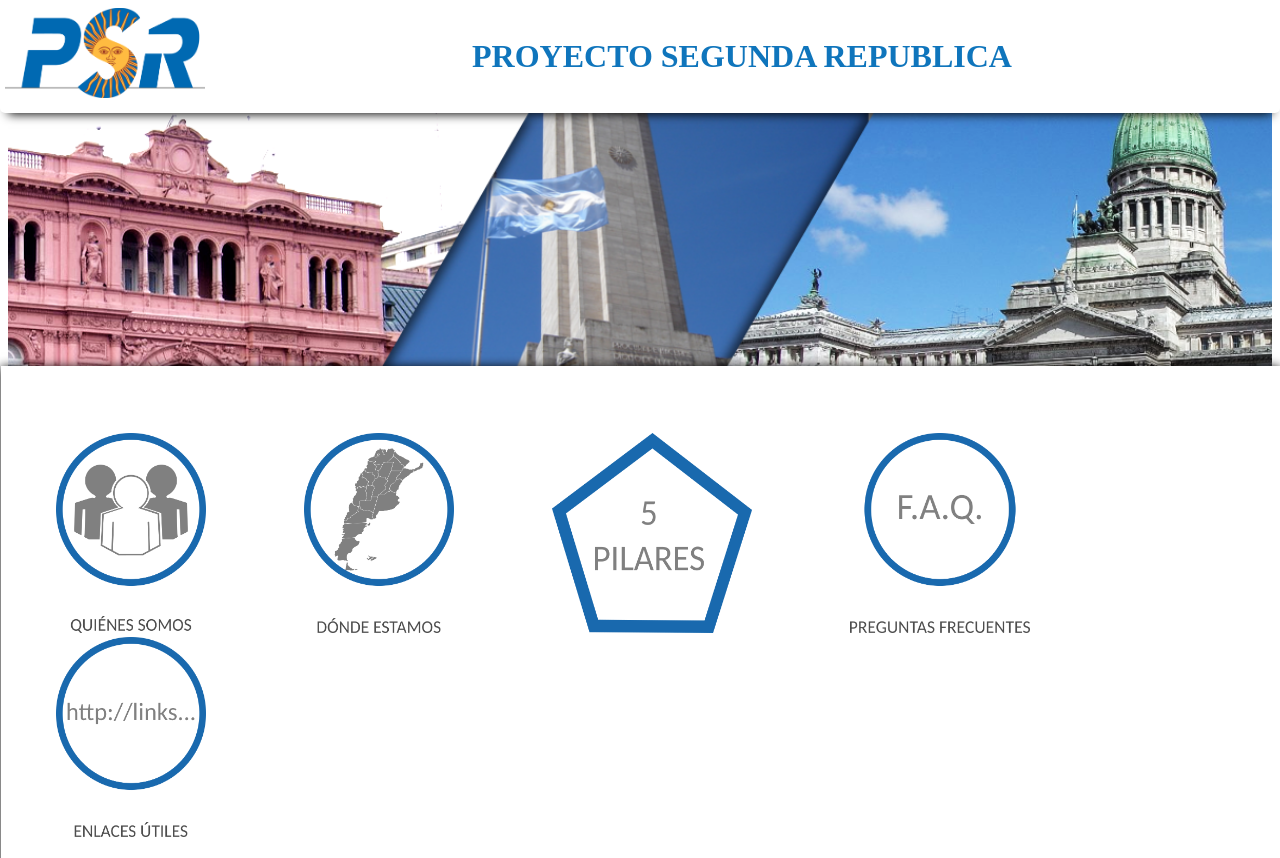
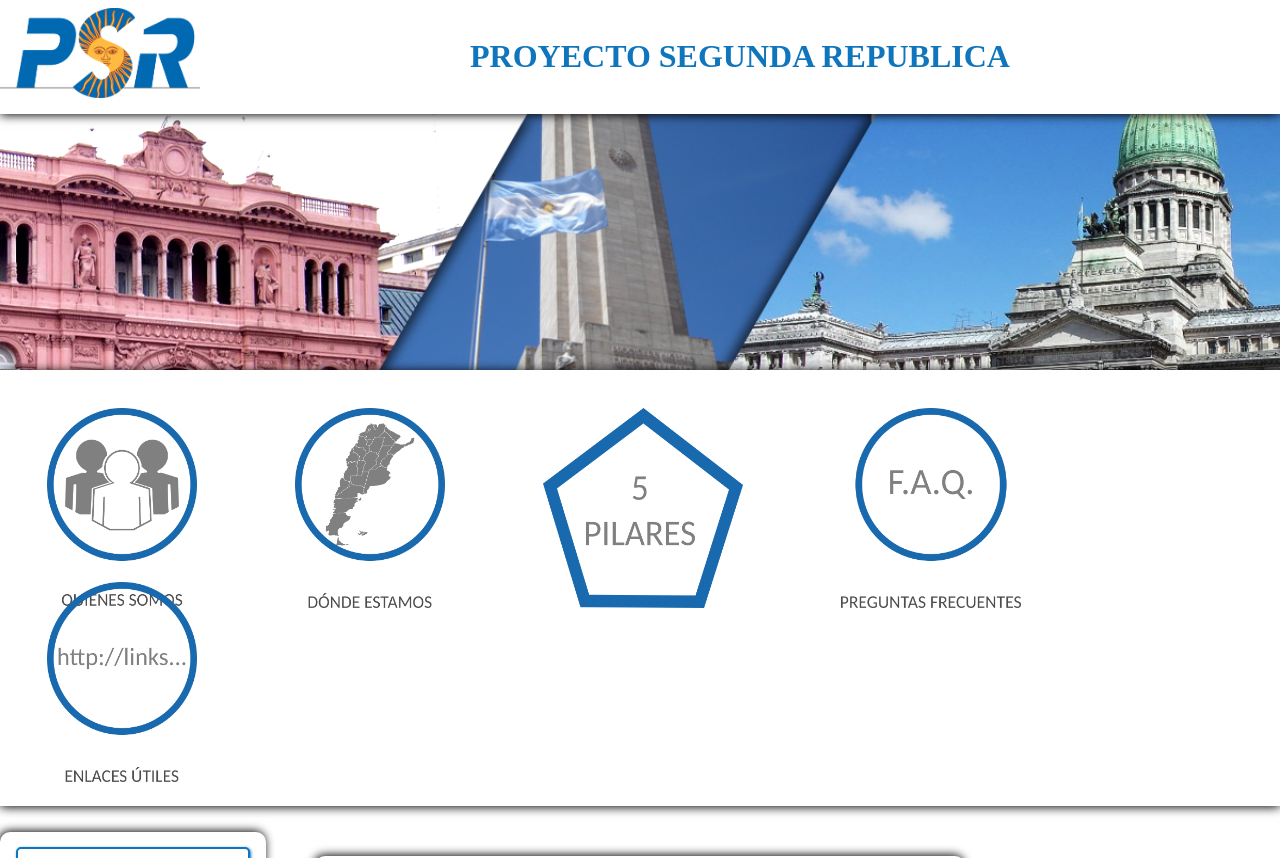
Before and after one commit to rredesigns/rre.github.io, a PHP site: page / in a window 1280 px wide. Shown: the top 858 px of the page. Run offline with PHP 8.4, Linux system fonts and the light colour scheme.

Commit message:
new elements

```diff
--- a/estilo.css
+++ b/estilo.css
@@ -1,9 +1,16 @@
 body {
-	/*background-image: url(img/banderaArg.jpg);*/
+
   background-color: #FFFFFF;
-  background-repeat: repeat-y;
-	background-size: 120% 50%;
-	background-position: left-top;
+  margin: 0px;
+  padding: 0px;
+  width: 100%;
+  height: auto;
+
+}
+#container{
+  width: 100%;
+  margin: 0px;
+  padding: 0px;
 
 }
 
@@ -13,7 +20,7 @@
   box-shadow: 0px 1px 10px #000000;
   clear: both;
   z-index: 10;
-  position:
+  width: 100%;
 }
 #panel1{
   float: left;
@@ -39,13 +46,13 @@
   font: normal 2.em Caladea;
   text-align: center;
   padding-top: 3%;
-  padding-right: 1px;
+  padding-right: 0px;
   padding-bottom: 3%;
-  padding-left: 15px;
-  margin-top: -8px;
-  margin-right: -8px;
+  padding-left: 0px;
+  margin-top: 0px;
+  margin-right: 0px;
   margin-bottom: 0px;
-  margin-left: -8px;
+  margin-left: 0px;
   background-color: #FFFFFF;
   border-radius: 0px 0px 5px 5px;
   background: -moz-linear-gradient(top, #ECECEC 1%, #FFFFFF 25%, #FFFFFF 75%, #ECECEC 100%);
@@ -59,7 +66,7 @@
   z-index: 10;
   float: left;
   margin-top: -30px;
-  margin-left: -10px;
+  margin-left: 0px;
 
 }
 
@@ -67,11 +74,11 @@
 
 	background-color: #FFFFFF;
 	width: 100%;
-	height: 33%;
-	margin-left: -7px;
+	height: 100%;
+	margin-left: 0px;
 
   margin-top: 20%;
-  padding: 30px 7.5px;
+  padding: 0px 0px 20px 0px;
   box-shadow: 0px 1px 10px #000000;
   box-shadow: 0px -1px 10px #00000;
 
@@ -90,13 +97,14 @@
 #mainsect img{
 
   margin: 0px 47px;
+  margin-top: -30px;
   -webkit-transition:-webkit-transform 0.2s ease-in-out 0.1s;
   -moz-transition:-moz-transform 0.2s ease-in-out 0.1s;
 }
 
 #headertext{
   width: 100%;
-  margin-left: -8;
+  margin-left: 0px;
 }
 #lista1{
   float: left;
@@ -134,12 +142,12 @@
  padding: none;
 }
 footer{
-  width: 101.5%;
+  width: 100%;
   height: 100px;
   text-align: center;
   padding: 0px;
-  margin-top: %;
-  margin-left: -1%;
+  margin-top:
+  margin-left: 0%;
   float: left;
 	clear: both;
   background-color: grey;
```
